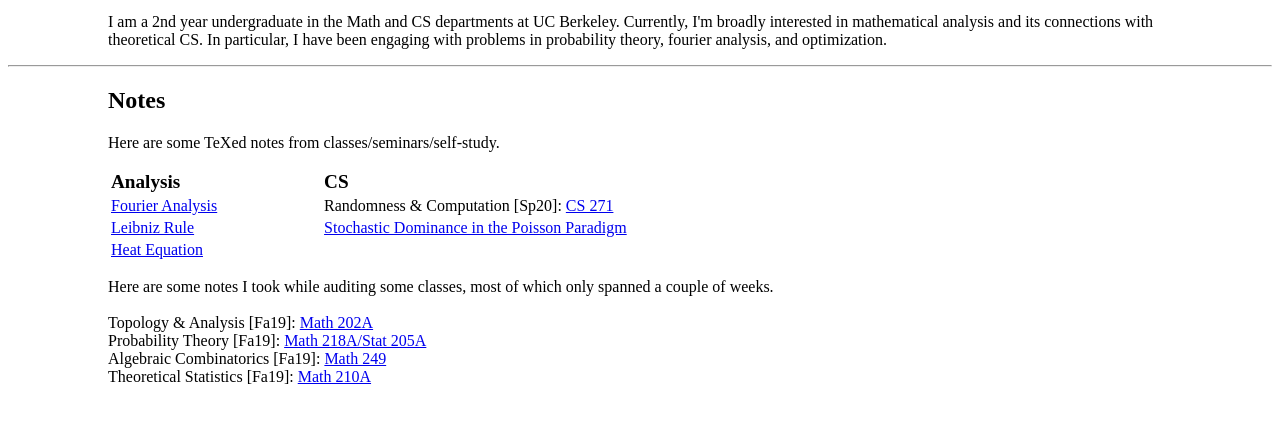
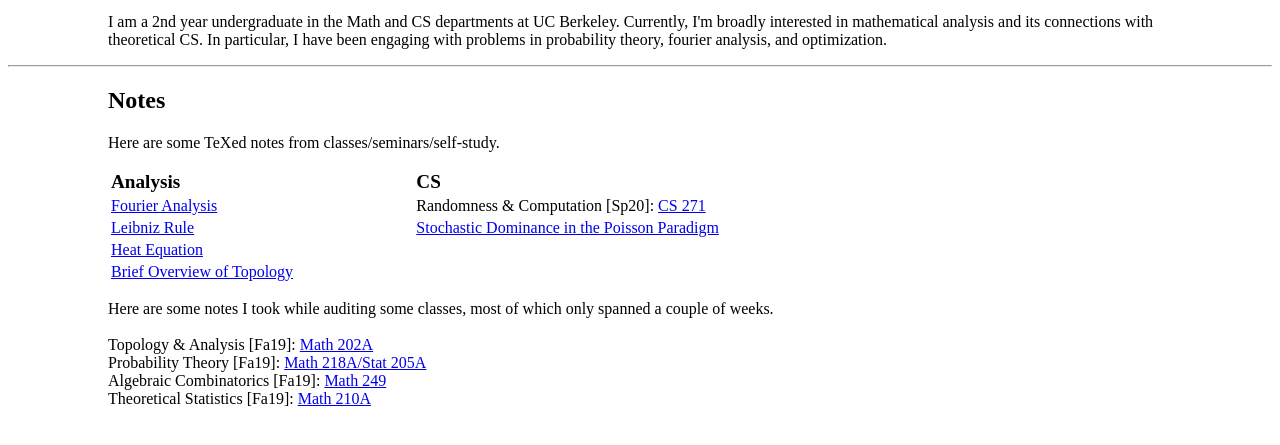
Before and after one commit to albertczhang/albertczhang.github.io, a plain HTML site: page index.html in a window 1280 px wide. Shown: the part 101-546 px from the top of the page. Drawn offline with Linux system fonts and the light colour scheme.

Commit message:
topology notes

```diff
--- a/index.html
+++ b/index.html
@@ -35,6 +35,9 @@
 		  <tr>
 			<td> <a href="./notes/heat.pdf">Heat Equation</a></td>
 		  </tr>
+		  <tr>
+			<td> <a href="./notes/topology.pdf">Brief Overview of Topology</a></td>
+		  </tr>
 		</table>
 
 		<p style="padding: 0px 100px;">Here are some notes I took while auditing some classes, most of which only spanned a couple of weeks.
```
Also changed, not shown: 2 other files.
